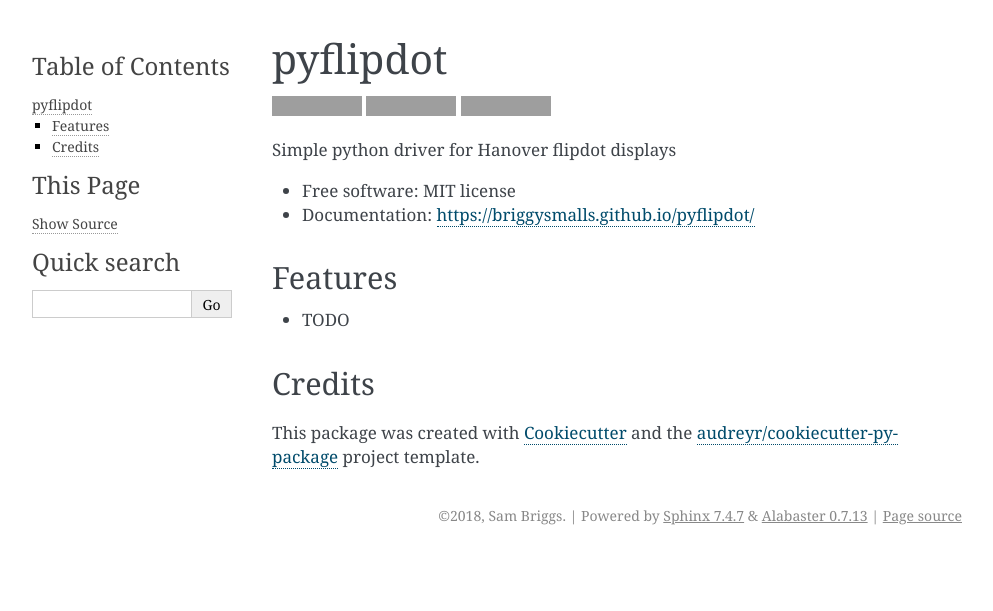
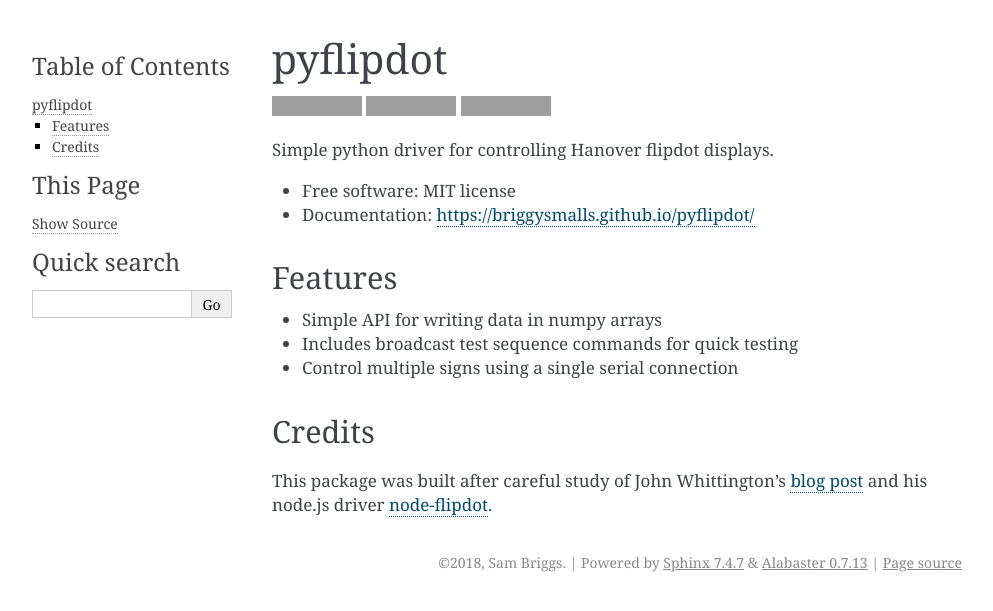
Before and after one commit to briggySmalls/pyflipdot, a Sphinx documentation site: the page built from docs/readme.rst, in a window 1280 px wide, cut to the strip 0-611 px from the top of the page. Shown: the whole strip, without its empty margins (148-1141 px from the left). Built offline with Sphinx 7.4.7, drawn with Linux system fonts in a browser that asks for light colours; pages that are not in the unit, such as notebooks, are missing from menus; grey boxes are pictures that could not be loaded.

Commit message:
Update documentation
This documents only the controller and sign classes as these are the API
of the package

```diff
--- a/README.rst
+++ b/README.rst
@@ -1,7 +1,6 @@
 =========
 pyflipdot
 =========
-
 
 .. image:: https://img.shields.io/pypi/v/pyflipdot.svg
         :target: https://pypi.python.org/pypi/pyflipdot
@@ -12,23 +11,22 @@ pyflipdot
 .. image:: https://coveralls.io/repos/github/briggySmalls/pyflipdot/badge.svg?branch=master
         :target: https://coveralls.io/github/briggySmalls/pyflipdot?branch=master
 
-
-Simple python driver for Hanover flipdot displays
-
+Simple python driver for controlling Hanover flipdot displays.
 
 * Free software: MIT license
 * Documentation: https://briggysmalls.github.io/pyflipdot/
 
-
 Features
 --------
 
-* TODO
+* Simple API for writing data in numpy arrays
+* Includes broadcast test sequence commands for quick testing
+* Control multiple signs using a single serial connection
 
 Credits
 -------
 
-This package was created with Cookiecutter_ and the `audreyr/cookiecutter-pypackage`_ project template.
+This package was built after careful study of John Whittington's `blog post`_ and his node.js driver `node-flipdot`_.
 
-.. _Cookiecutter: https://github.com/audreyr/cookiecutter
-.. _`audreyr/cookiecutter-pypackage`: https://github.com/audreyr/cookiecutter-pypackage
+.. _`blog post`: https://engineer.john-whittington.co.uk/2017/11/adventures-flippy-flip-dot-display/
+.. _`node-flipdot`: https://github.com/tuna-f1sh/node-flipdot
--- a/docs/index.rst
+++ b/docs/index.rst
@@ -8,7 +8,7 @@ Welcome to pyflipdot's documentation!
    readme
    installation
    usage
-   modules
+   api
 
 Indices and tables
 ==================
--- a/tasks.py
+++ b/tasks.py
@@ -69,9 +69,6 @@ def docs(c):
     """
     Generate documentation
     """
-    c.run("rm -f docs/pyflipdot.rst")
-    c.run("rm -f docs/modules.rst")
-    c.run("sphinx-apidoc -o docs/ pyflipdot")
     c.run("sphinx-build -b html {} {}".format(DOCS_DIR, DOCS_BUILD_DIR))
     webbrowser.open(DOCS_INDEX.as_uri())
 
```
Also changed, not shown: docs/api.rst (added, +25 -0 lines), docs/usage.rst (+2 -6 lines).
